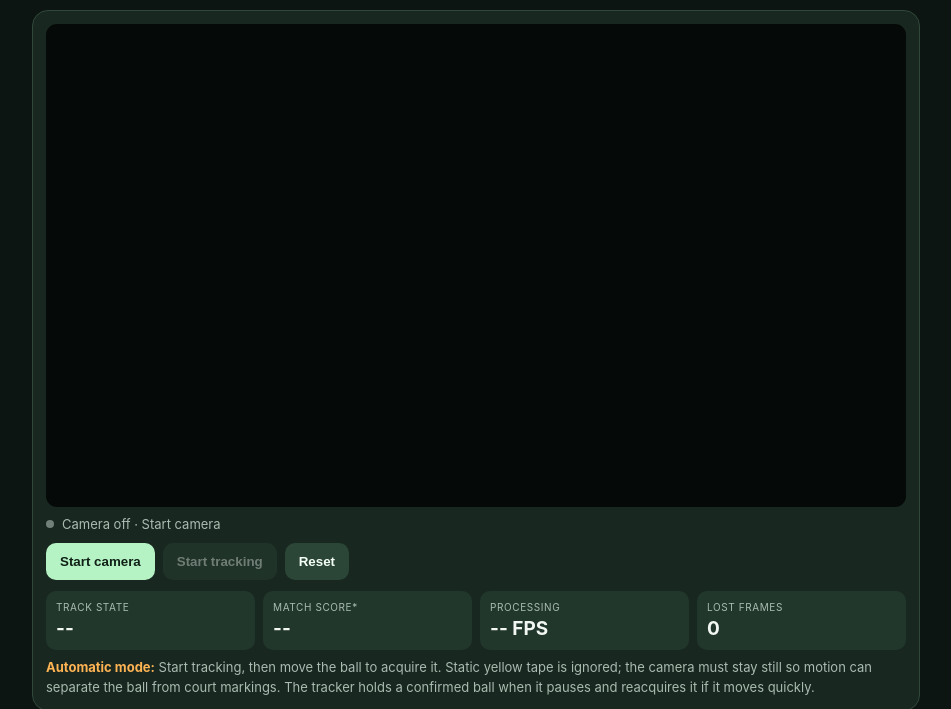
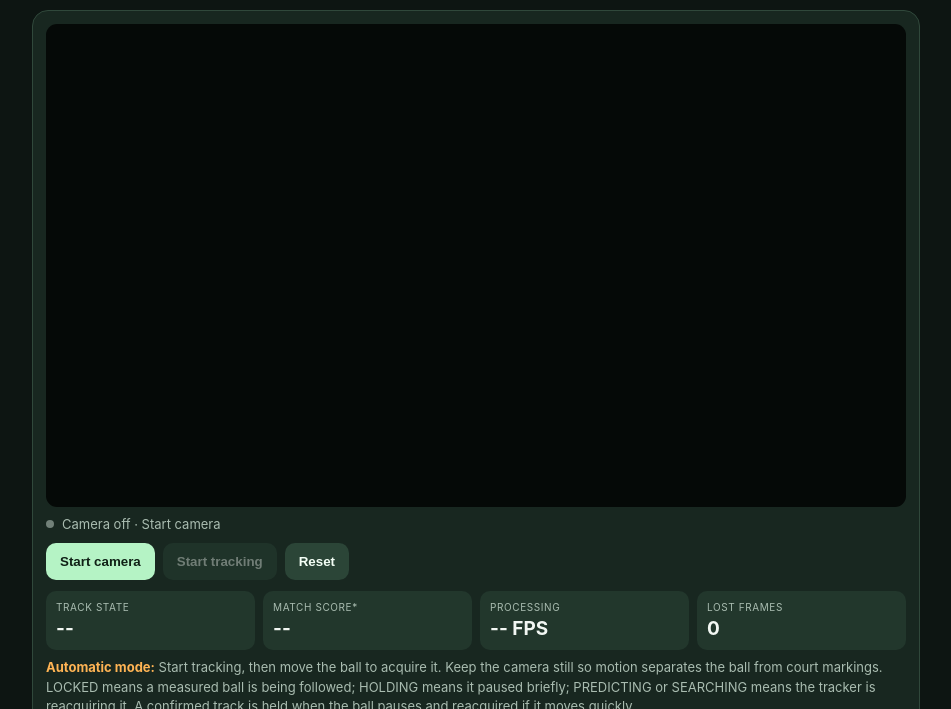
Before and after one commit to Coder12081/Ai-tennisv2, a plain HTML site: page index.html in a window 1280 px wide. Shown: the part 91-800 px from the top of the page, without its empty margins (164-1115 px from the left). Drawn offline with Linux system fonts and the light colour scheme.

Commit message:
Polish tracking status and guidance

```diff
--- a/index.html
+++ b/index.html
@@ -22,7 +22,7 @@ h2{font-size:16px;margin:0 0 7px}.trail{height:66px;background:#0d1712;border-ra
 <div class="stats">
 <div class="stat"><small>TRACK STATE</small><strong id="detected">--</strong></div><div class="stat"><small>MATCH SCORE*</small><strong id="confidence">--</strong></div><div class="stat"><small>PROCESSING</small><strong id="fps">-- FPS</strong></div><div class="stat"><small>LOST FRAMES</small><strong id="lost">0</strong></div>
 </div>
-<p class="help"><span class="key">Automatic mode:</span> Start tracking, then move the ball to acquire it. Static yellow tape is ignored; the camera must stay still so motion can separate the ball from court markings. The tracker holds a confirmed ball when it pauses and reacquires it if it moves quickly.</p>
+<p class="help"><span class="key">Automatic mode:</span> Start tracking, then move the ball to acquire it. Keep the camera still so motion separates the ball from court markings. LOCKED means a measured ball is being followed; HOLDING means it paused briefly; PREDICTING or SEARCHING means the tracker is reacquiring it. A confirmed track is held when the ball pauses and reacquired if it moves quickly.</p>
 </section>
 <section class="panel"><h2>Recent ball path</h2><canvas id="trail" class="trail" width="900" height="180"></canvas><p class="help">Only confirmed moving-ball detections are drawn. A confirmed track is held briefly when the ball pauses; predicted positions are never added to the measured path.</p></section>
 <section class="panel"><h2>How this version works</h2><p class="help">The detector searches for saturated tennis-ball yellow, filters candidates by shape and apparent size, and follows the best candidate using motion prediction. This is classical computer vision, not a trained neural network. The match score is a heuristic, not a probability.</p></section>
@@ -126,6 +126,7 @@ function detect(){
   }else{
    lost++;if(lost>12)track=null;
    $('detected').textContent=track?'PREDICTING':'SEARCHING';$('confidence').textContent='--';
+   say(track?'Ball lost · Reacquiring':'Searching · Move the ball to reacquire',true);
   }
  }else if(movingCandidates.length){
   movingCandidates.sort((a,b)=>(a.shape-.50*a.motion)-(b.shape-.50*b.motion));
```
